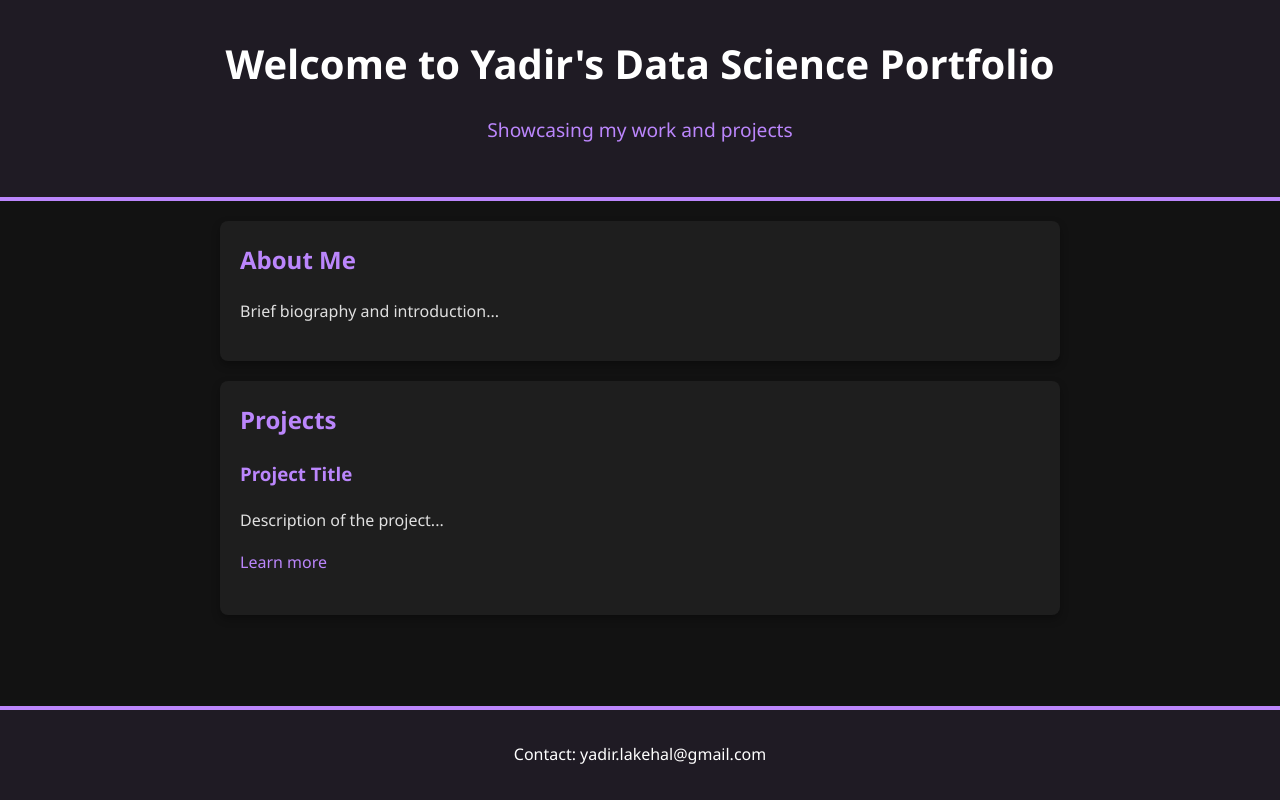
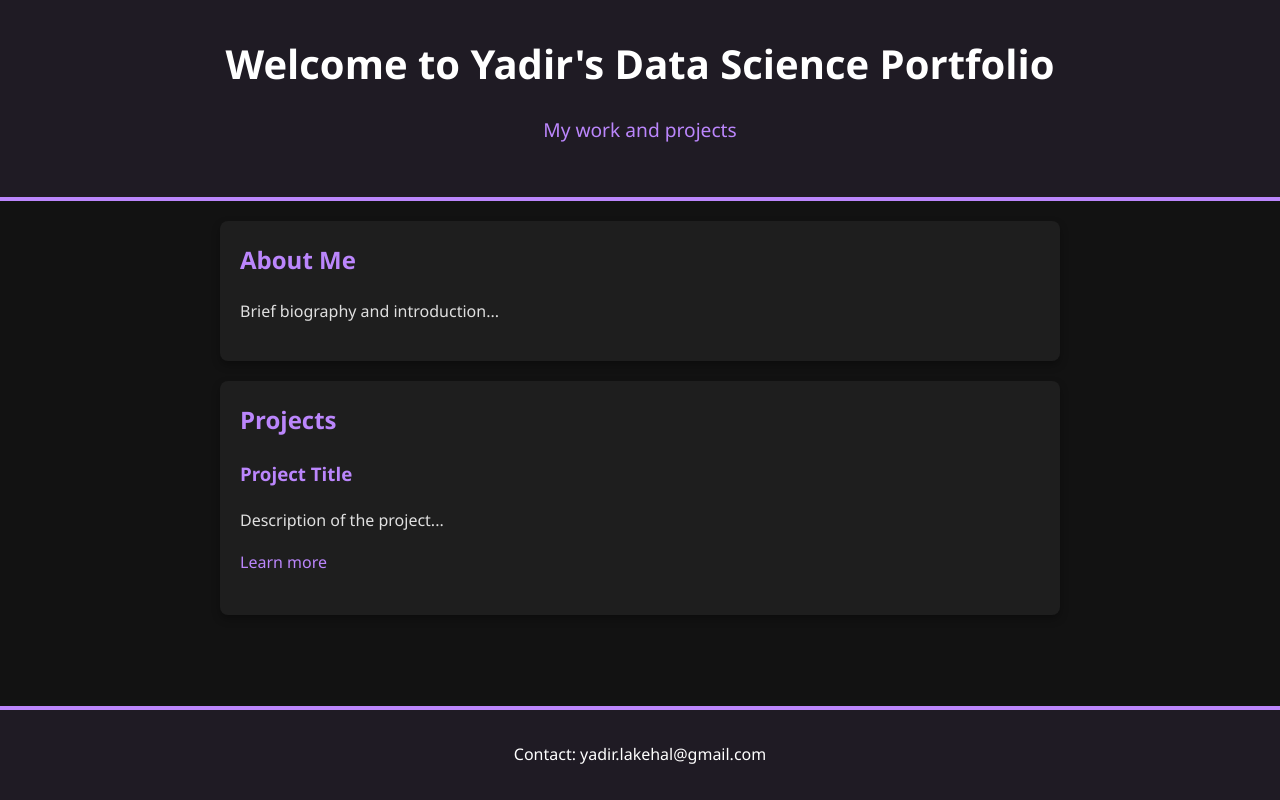
Before and after one commit to yadir/yadir.github.io, a plain HTML site: page index.html in a window 1280 px wide. Drawn offline with Linux system fonts and the light colour scheme.

Commit message:
Update index.html

```diff
--- a/index.html
+++ b/index.html
@@ -9,7 +9,7 @@
 <body>
     <header>
         <h1>Welcome to Yadir's Data Science Portfolio</h1>
-        <p>Showcasing my work and projects</p>
+        <p>My work and projects</p>
     </header>
     <section id="about">
         <h2>About Me</h2>
```
